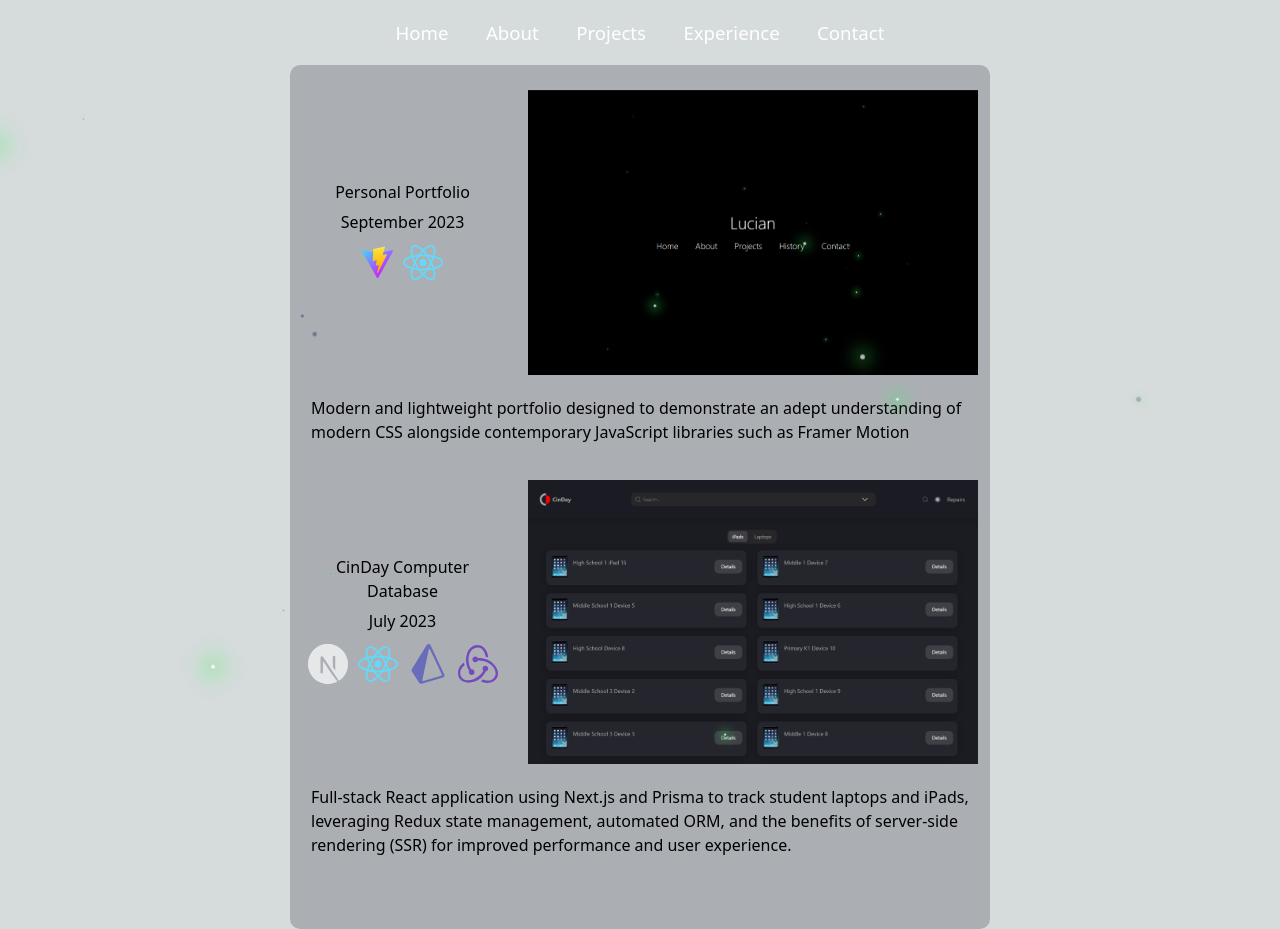
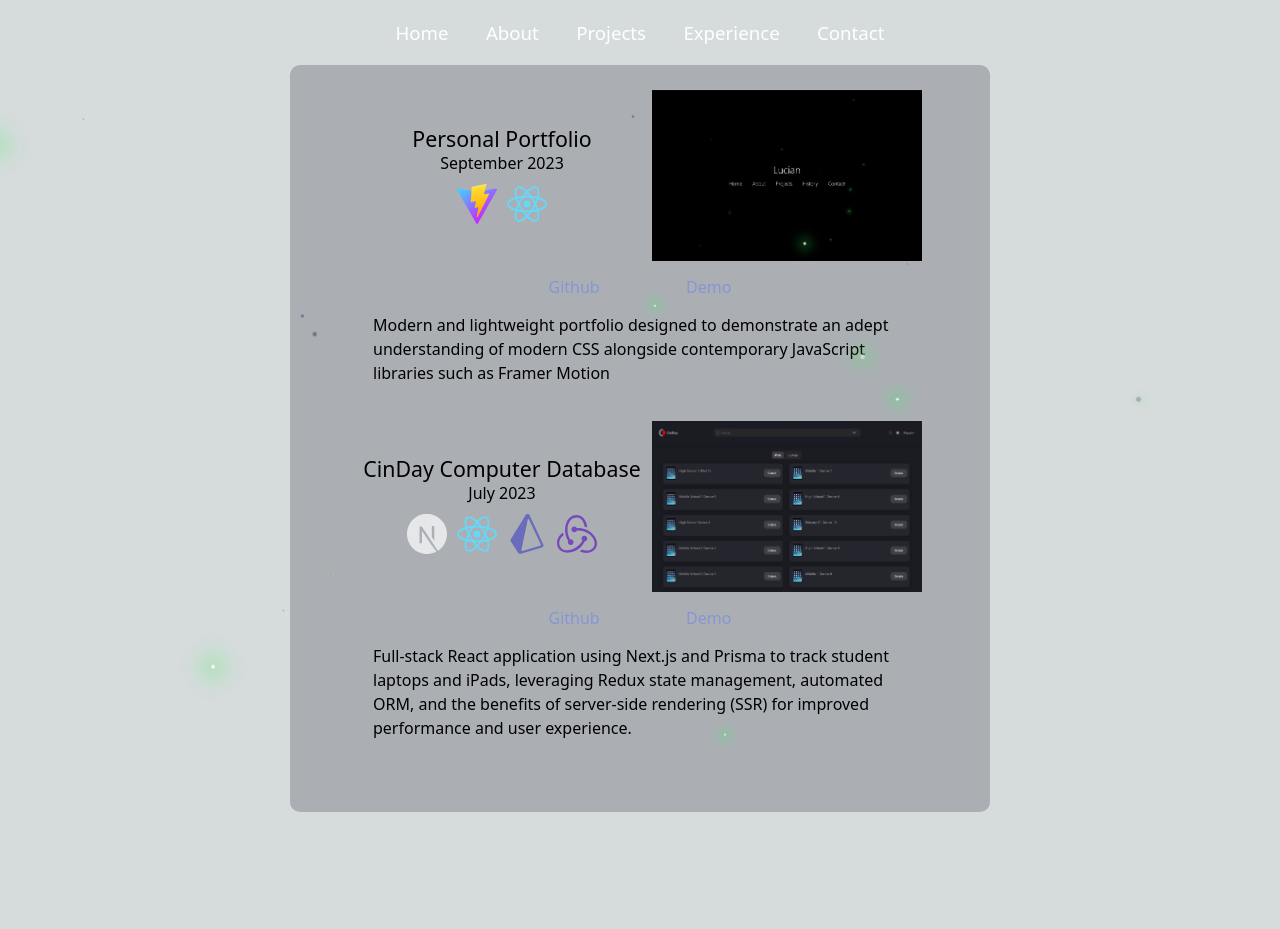
Before and after one commit to lucian1996/vite-react-portfolio, a React (Vite) app: page /projects in a window 1280 px wide. After the commit the page ends 812 px from the top, so only its background shows below. Built offline with nearby package versions, Linux system fonts and the light colour scheme.

Commit message:
made uniform

```diff
--- a/src/components/project.tsx
+++ b/src/components/project.tsx
@@ -1,3 +1,4 @@
+import GetIsMobile from "../utility/function/get-is-mobile";
 
 interface ProjectProps {
   name: string;
@@ -13,12 +14,7 @@ interface ProjectProps {
 export default function Project(data: ProjectProps) {
   function TechIcons({ reverse }: { reverse?: boolean }) {
     const techIconsArray = data.techArray.map(tech => (
-      <img
-        key={tech}
-        src={`/${tech}.svg`}
-        alt={tech}
-        className='icon'
-      />
+      <img key={tech} src={`/${tech}.svg`} alt={tech} className={isMobile ? 'w-10 p-1' : "icon"} />
       // width = { 72} height = { 72}
     ));
     if (reverse) {
@@ -27,13 +23,16 @@ export default function Project(data: ProjectProps) {
     return techIconsArray;
   }
 
+  const isMobile = GetIsMobile()
   // if (data.textLeft) {
   return (
-    <div className='project'>
+    <div className="project">
       <div className="header">
         <div className="header-left">
-          <div className="header-title">{data.name}</div>
-          <div className="header-release">{data.date}</div>
+          <div className="header-left-upper">
+            <div className={isMobile ? 'font-normal text-center':"header-title"}>{data.name}</div>
+            <div className="header-release">{data.date}</div>
+          </div>
           <div className="header-tech">
             <TechIcons />
           </div>
@@ -45,6 +44,14 @@ export default function Project(data: ProjectProps) {
             alt={data.image}
           />
         </div>
+      </div>
+      <div className="links">
+        <a href={data.githubUrl} target="_blank">
+          Github
+        </a>
+        <a href={data.demoUrl} target="_blank">
+          Demo
+        </a>
       </div>
       <div className="summary">{data.summary}</div>
     </div>
--- a/src/style/page/about.css
+++ b/src/style/page/about.css
@@ -1,14 +1,14 @@
 
 
-/* #About .frame { */
+#About .frame {
   /* background-color: rgba(15, 15, 174, 0.245); */
-  /* margin: 0 auto;
+  margin: 0 auto;
   min-width: 400px;
-  max-width: 900px;
+  max-width: 700px;
   padding-bottom: 36px;
   padding: 10px;
   border-radius: 10px;
-} */
+}
 
 #About .header {
   /* background-color: darkblue; */
--- a/src/style/page/contact.css
+++ b/src/style/page/contact.css
@@ -1,5 +1,3 @@
-
-
 #Contact .frame {
   background-color: rgba(37, 37, 54, 0.245);
   margin: 0 auto;
@@ -8,9 +6,12 @@
   border-radius: 10px;
   display: flex;
   flex-direction: column;
+    min-width: 400px;
+  max-width: 700px;
 }
 
 #Contact form {
+
   margin: 0 auto;
   width: 75%;
   height: 100%;
@@ -55,11 +56,14 @@ textarea:focus {
 #Contact .contact-card {
   /* background-color: rgba(95, 158, 160, 0.346); */
   margin-left: auto;
+
   margin-right: auto;
   display: flex;
   flex-direction: column;
   justify-content: center;
   align-items: center;
+
+
   /* padding-bottom: 60px; */
 }
 #Contact .contact-card-header {
--- a/src/style/page/experience.css
+++ b/src/style/page/experience.css
@@ -1,6 +1,7 @@
-
 #Experience .job {
   /* background-color: rgba(48, 123, 99, 0.264); */
+  min-width: 400px;
+  max-width: 700px;
   padding-left: 62px;
   padding-right: 62px;
 }
@@ -16,13 +17,13 @@
 #Experience .header-images {
   /* background-color: rgba(102, 102, 102, 0.213); */
   display: flex;
-  justify-content: space-between;
+  justify-content: space-around;
   align-items: center;
   overflow-x: hidden;
 }
 #Experience .header-image-container {
   /* background-color: rgba(132, 20, 20, 0.213); */
-  width: 50%;
+  width: 40%;
   display: flex;
   justify-content: center;
 }
--- a/src/style/page/projects.css
+++ b/src/style/page/projects.css
@@ -1,4 +1,3 @@
-
 #Projects .frame {
   min-width: 400px;
   max-width: 800px;
@@ -12,57 +11,75 @@
   max-width: 700px;
   margin: auto;
   padding-bottom: 36px;
+  padding-left: 62px;
+  padding-right: 62px;
 }
 
 #Projects .header {
   /* background-color: rgba(123, 104, 48, 0.354); */
   margin: auto;
   display: flex;
-  justify-content: space-around;
+  align-items: center;
 }
 
 #Projects .header-left {
   /* background-color: rgba(48, 123, 112, 0.354); */
-  width: 200px;
+  width: 300px;
+  display: flex;
+  flex-direction: column;
+  height: 150px;
+  justify-content: center;
+}
+#Projects .header-left-upper {
+  /* background-color: rgba(48, 123, 112, 0.354); */
   display: flex;
   flex-direction: column;
   justify-content: center;
-  gap: 6px;
 }
 
 #Projects .header-title {
   /* background-color: rgba(48, 48, 123, 0.264); */
   text-align: center;
   font-weight: normal;
-
+  font-size: 16pt;
+  height: 50%;
 }
 #Projects .header-release {
   /* background-color: rgba(48, 123, 52, 0.264); */
   text-align: center;
+  height: 50%;
 }
 
 #Projects .header-tech {
   /* background-color: rgba(123, 80, 48, 0.264); */
   display: flex;
+  max-width: 100%; /* Set a maximum width relative to the parent container */
   justify-content: center;
-  flex-wrap: wrap;
+  overflow: hidden; /* Hide any overflowing content */
 }
 
 #Projects .icon {
   /* background-color: cadetblue; */
-  min-width: 35px; /* Set the width to 100% to make it responsive */
-  max-width: 50px;
+  width: 50px;
   padding: 5px;
 }
 
 #Projects .header-image {
-  width: 450px;
+  width: 270px;
 }
+
+#Projects .links {
+  display: flex;
+  justify-content: center;
+  gap: 15%;
+  padding-top: 14px;
+}
+
 #Projects .summary {
   min-width: 300px;
   max-width: 700px;
   margin: auto;
   padding-left: 21px;
   padding-right: 21px;
-  padding-top: 21px;
+  padding-top: 14px;
 }
```
